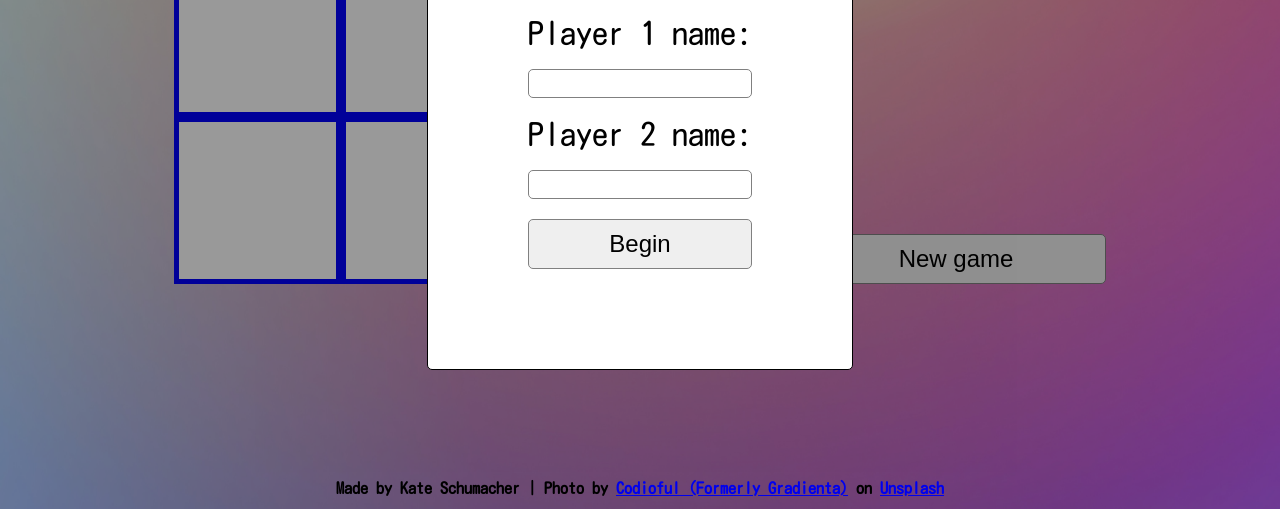
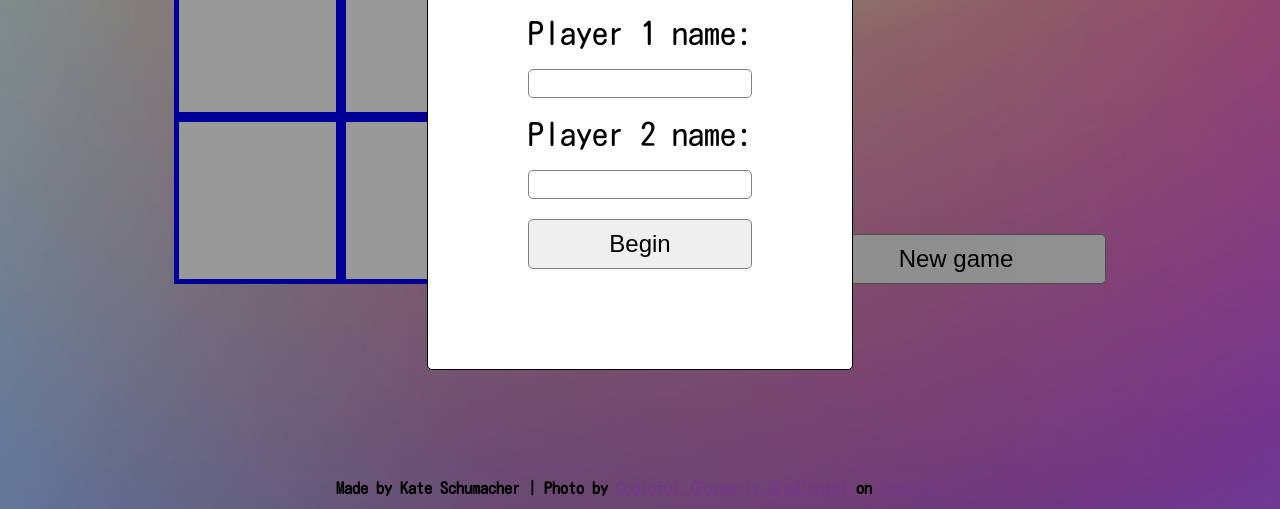
Before and after one commit to katekat25/tictactoe, a plain HTML site: page index.html in a window 1280 px wide. Shown: the part 291-800 px from the top of the page. Drawn offline with Linux system fonts and the light colour scheme.

Commit message:
Write README.txt

```diff
--- a/styles.css
+++ b/styles.css
@@ -18,6 +18,10 @@ h2 {
     left: 0;
     bottom: 0;
     width: 100%;
+}
+
+a {
+    color: #743884;
 }
 
 .wrapper {
```
Also changed, not shown: 1 other file.
